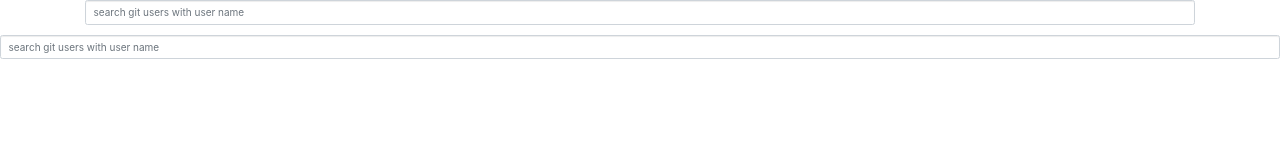
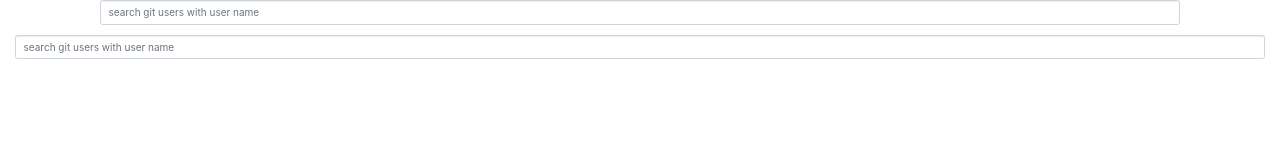
Before and after one commit to Atekawere/Git-Search, an Angular app: page / in a window 1280 px wide. Shown: the top 160 px of the page. Built offline with nearby package versions, Linux system fonts and the light colour scheme; a web font is replaced by a local one.

Commit message:
used bootsrap container fluid to style

```diff
--- a/src/app/profile/profile.component.html
+++ b/src/app/profile/profile.component.html
@@ -2,6 +2,8 @@
 <link href="https://fonts.googleapis.com/css?family=Yeon+Sung&display=swap" rel="stylesheet">
 <link href="https://fonts.googleapis.com/css?family=Pacifico|Yeon+Sung&display=swap" rel="stylesheet">
 <link href="https://stackpath.bootstrapcdn.com/bootstrap/4.4.1/css/bootstrap.min.css" rel="stylesheet">
+
+<div class="container-fluid">
 <form action="" class="search-form">
   <div class="form-group">
     <input type="text" class="form-control" placeholder="search git users with user name" [(ngModel)] = " username "
@@ -60,3 +62,4 @@
      </div>
    </div>
 </div>
+</div>
```
